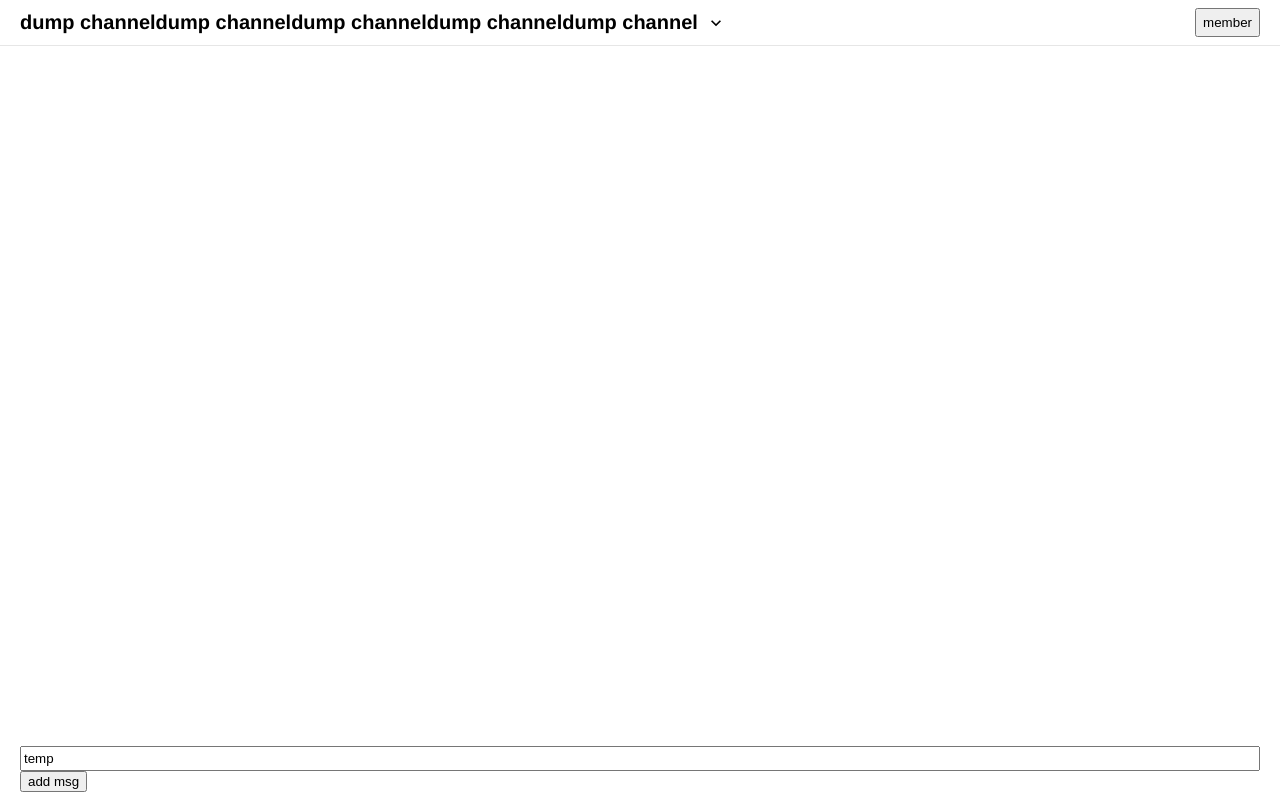
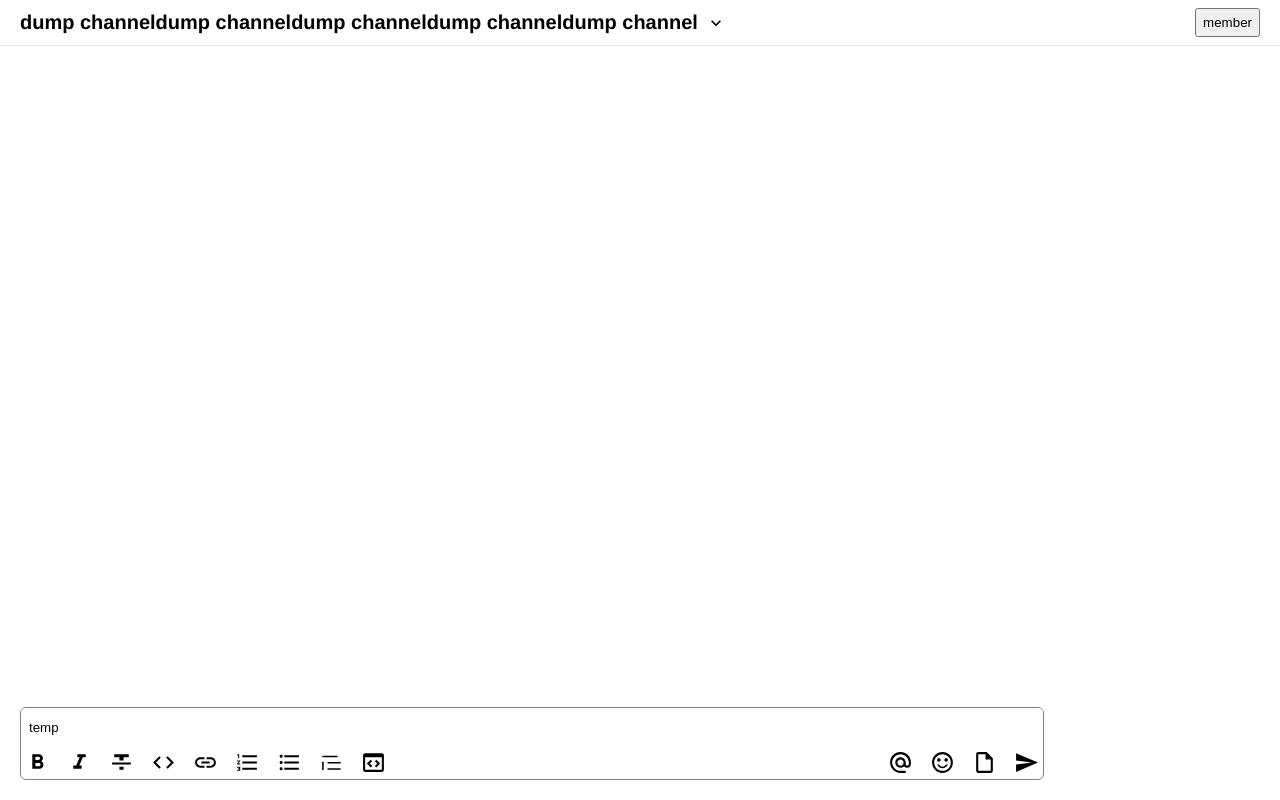
Before and after one commit to njsh4261/SGS_Last_Punch, a React (Create React App) app in the folder src/frontend/web/: page / in a window 1280 px wide. Built offline with nearby package versions, Linux system fonts and the light colour scheme.

Commit message:
feat: 입력폼 컴포넌트 1차

```diff
--- a/src/frontend/web/src/components/ChatInput.tsx
+++ b/src/frontend/web/src/components/ChatInput.tsx
@@ -1,14 +1,73 @@
 import React from 'react';
 import styled from 'styled-components';
+import sendIcon from '../icon/send.svg';
+import BoldIcon from '../icon/bold.svg';
+import ItalicIcon from '../icon/italic.svg';
+import StrikeIcon from '../icon/strike.svg';
+import CodeIcon from '../icon/code.svg';
+import ListBulletIcon from '../icon/list_bullet.svg';
+import ListNumberIcon from '../icon/list_number.svg';
+import LinkIcon from '../icon/link.svg';
+import CodeBlockIcon from '../icon/code_block.svg';
+import QuoteIcon from '../icon/quote.svg';
+import EmailIcon from '../icon/email.svg';
+import SmileIcon from '../icon/smile.svg';
+import FileIcon from '../icon/file.svg';
 
 const InputContainer = styled.article`
   flex-shrink: 0;
-  padding: 8px 20px;
+  border: 1px solid grey;
+  border-radius: 6px;
+  overflow: hidden;
+  /* todo: remove */
+  width: 80%;
+  margin: 20px;
 `;
 
-const Input = styled.input`
+const InputLayer = styled.input`
   width: 100%;
-  height: 25px;
+  height: 38px;
+  padding: 8px;
+  outline: none;
+  border: none;
+`;
+
+const ButtonLayer = styled.article`
+  display: flex;
+  justify-content: space-between;
+  padding: 4px;
+  align-items: center;
+`;
+
+const LeftButtons = styled.section`
+  display: flex;
+`;
+
+const RightButtons = styled.section`
+  display: flex;
+`;
+
+const ImageButton = styled.section<{ imageUrl: string; size?: string }>`
+  background-image: url(${(props) => props.imageUrl});
+  background-repeat: no-repeat;
+  width: ${(props) => props.size || '25px'};
+  height: ${(props) => props.size || '25px'};
+  border: none;
+  outline: none;
+
+  & + & {
+    /* todo: remove this */
+    @media screen and (max-width: 500px) {
+      margin-left: 7px;
+    }
+    @media screen and (min-width: 500px) {
+      margin-left: 17px;
+    }
+  }
+  &:hover {
+    opacity: 50%;
+    cursor: pointer;
+  }
 `;
 
 interface ChatInputProps {
@@ -24,8 +83,29 @@ const ChatInput = ({
 }: ChatInputProps) => {
   return (
     <InputContainer>
-      <Input value={msg} onChange={msgTypingHandler}></Input>
-      <button onClick={msgSubmitHandler}>add msg</button>
+      <InputLayer value={msg} onChange={msgTypingHandler}></InputLayer>
+      <ButtonLayer>
+        <LeftButtons>
+          <ImageButton imageUrl={BoldIcon}></ImageButton>
+          <ImageButton imageUrl={ItalicIcon}></ImageButton>
+          <ImageButton imageUrl={StrikeIcon}></ImageButton>
+          <ImageButton imageUrl={CodeIcon}></ImageButton>
+          <ImageButton imageUrl={LinkIcon}></ImageButton>
+          <ImageButton imageUrl={ListNumberIcon}></ImageButton>
+          <ImageButton imageUrl={ListBulletIcon}></ImageButton>
+          <ImageButton imageUrl={QuoteIcon}></ImageButton>
+          <ImageButton imageUrl={CodeBlockIcon}></ImageButton>
+        </LeftButtons>
+        <RightButtons>
+          <ImageButton imageUrl={EmailIcon}></ImageButton>
+          <ImageButton imageUrl={SmileIcon}></ImageButton>
+          <ImageButton imageUrl={FileIcon}></ImageButton>
+          <ImageButton
+            onClick={msgSubmitHandler}
+            imageUrl={sendIcon}
+          ></ImageButton>
+        </RightButtons>
+      </ButtonLayer>
     </InputContainer>
   );
 };
```
